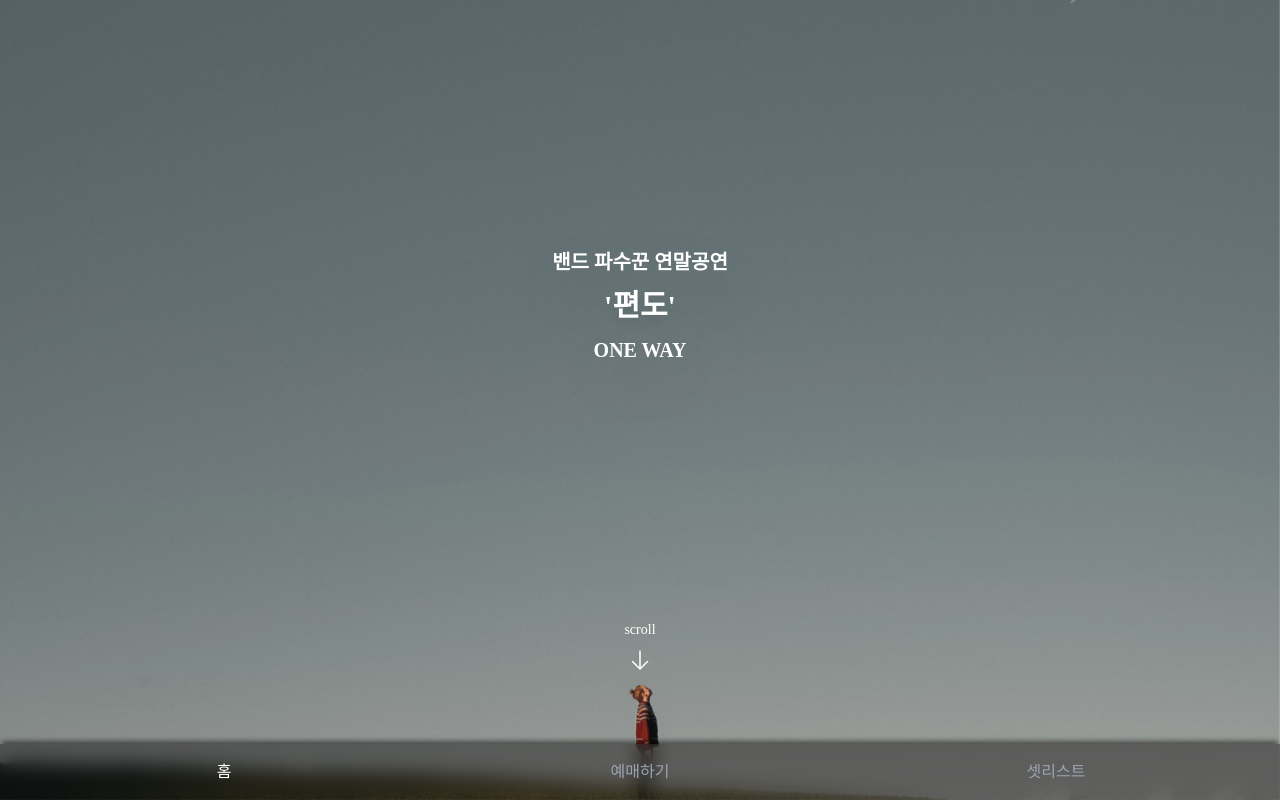
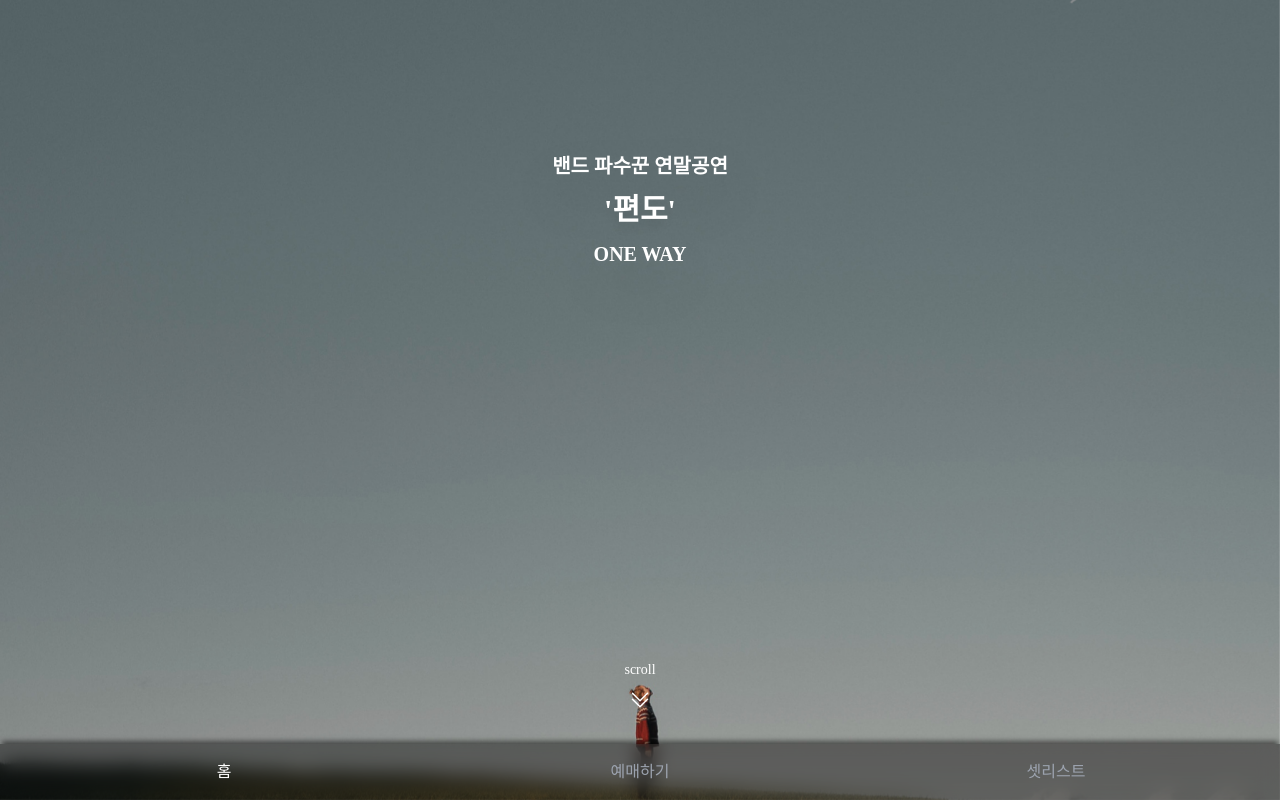
Before and after one commit to Ocknyer/oneway, a Next.js app: page / in a window 1280 px wide. Shown: the top 800 px of the page. Built offline with nearby package versions, Linux system fonts and the light colour scheme; a web font is replaced by a local one.

Commit message:
디자인 일부 수정

```diff
--- a/app/page.tsx
+++ b/app/page.tsx
@@ -21,24 +21,26 @@ export default function Home() {
   return (
     mounted && (
       <main className='flex min-h-screen flex-col items-center justify-center p-10'>
-        <section className='flex flex-col items-center gap-y-3 h-screen text-white mt-52'>
-          <h2 className='text-xl drop-shadow-2xl'>밴드 파수꾼 연말공연</h2>
-          <h1 className='text-3xl drop-shadow-xl'>'편도'</h1>
-          <h2 className='text-xl drop-shadow-2xl'>ONE WAY</h2>
+        <section className='w-full flex flex-col items-center h-screen text-white relative'>
+          <div className='flex flex-col gap-y-3 items-center absolute top-28 w-full'>
+            <h2 className='text-xl drop-shadow-2xl'>밴드 파수꾼 연말공연</h2>
+            <h1 className='text-3xl drop-shadow-xl'>'편도'</h1>
+            <h2 className='text-xl drop-shadow-2xl'>ONE WAY</h2>
+          </div>
           <div className='flex flex-col items-center gap-2 absolute bottom-32'>
             <p className='text-sm'>scroll</p>
             <svg
               xmlns='http://www.w3.org/2000/svg'
               fill='none'
               viewBox='0 0 24 24'
-              stroke-width='1.5'
+              strokeWidth={1.5}
               stroke='currentColor'
               className='w-6 h-6'
             >
               <path
-                stroke-linecap='round'
-                stroke-linejoin='round'
-                d='M19.5 13.5L12 21m0 0l-7.5-7.5M12 21V3'
+                strokeLinecap='round'
+                strokeLinejoin='round'
+                d='M19.5 5.25l-7.5 7.5-7.5-7.5m15 6l-7.5 7.5-7.5-7.5'
               />
             </svg>
           </div>
--- a/app/reservation/page.tsx
+++ b/app/reservation/page.tsx
@@ -13,8 +13,8 @@ export type Input = {
 };
 
 const styles = {
-  inputBox: 'flex flex-col lg:w-96 md:w-80 w-full mt-1',
-  input: 'p-3 border-solid border mt-2 text-black',
+  inputBox: 'flex flex-col lg:w-96 md:w-80 w-full',
+  input: 'p-2 border-solid border mt-2 text-black text-sm',
 };
 
 const Reservation = () => {
@@ -213,7 +213,7 @@ const Reservation = () => {
               disabled={isFilled ? false : true}
               type='submit'
               onClick={onClickReserve}
-              className='border-solid border p-3 w-4/5 mt-2 bg-black/40'
+              className='border-solid border p-2 w-4/5 mt-2 bg-black/40 text-sm'
             >
               제출하기
             </button>
--- a/components/CompleteSection.tsx
+++ b/components/CompleteSection.tsx
@@ -18,6 +18,11 @@ const CompleteSection = () => {
         <br />
         입금 확인 후 예매 확정 문자가 발송됩니다.
       </p>
+      <p className='leading-7 mt-2'>
+        입금자 성함은 예매자 성함과
+        <br />
+        똑같이 입력해주시기 바랍니다.
+      </p>
       <p className='leading-7 mt-2 font-bold'>하나은행 312-0116-8414-007 예금주: 김대운</p>
     </section>
   );
```
